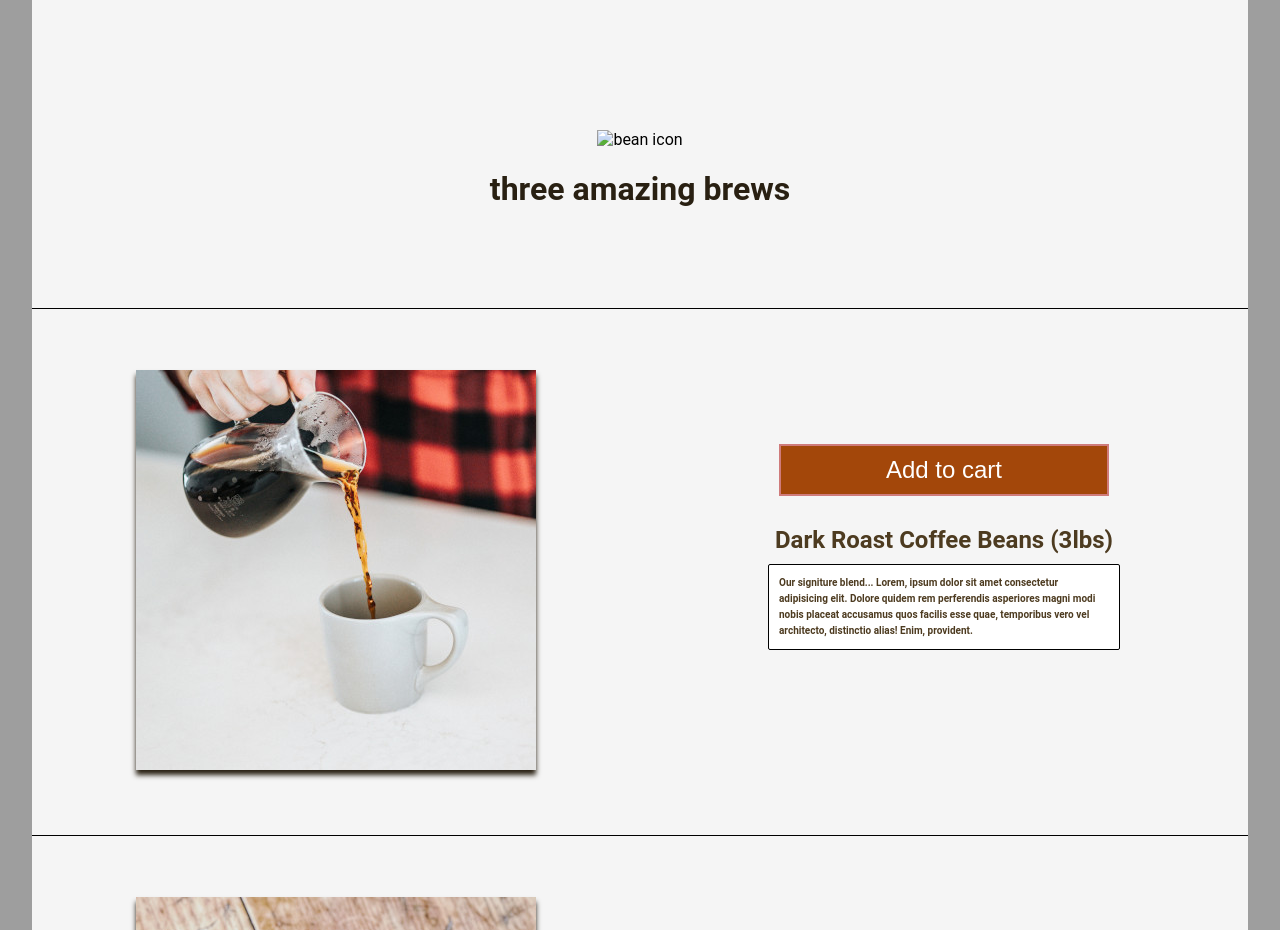
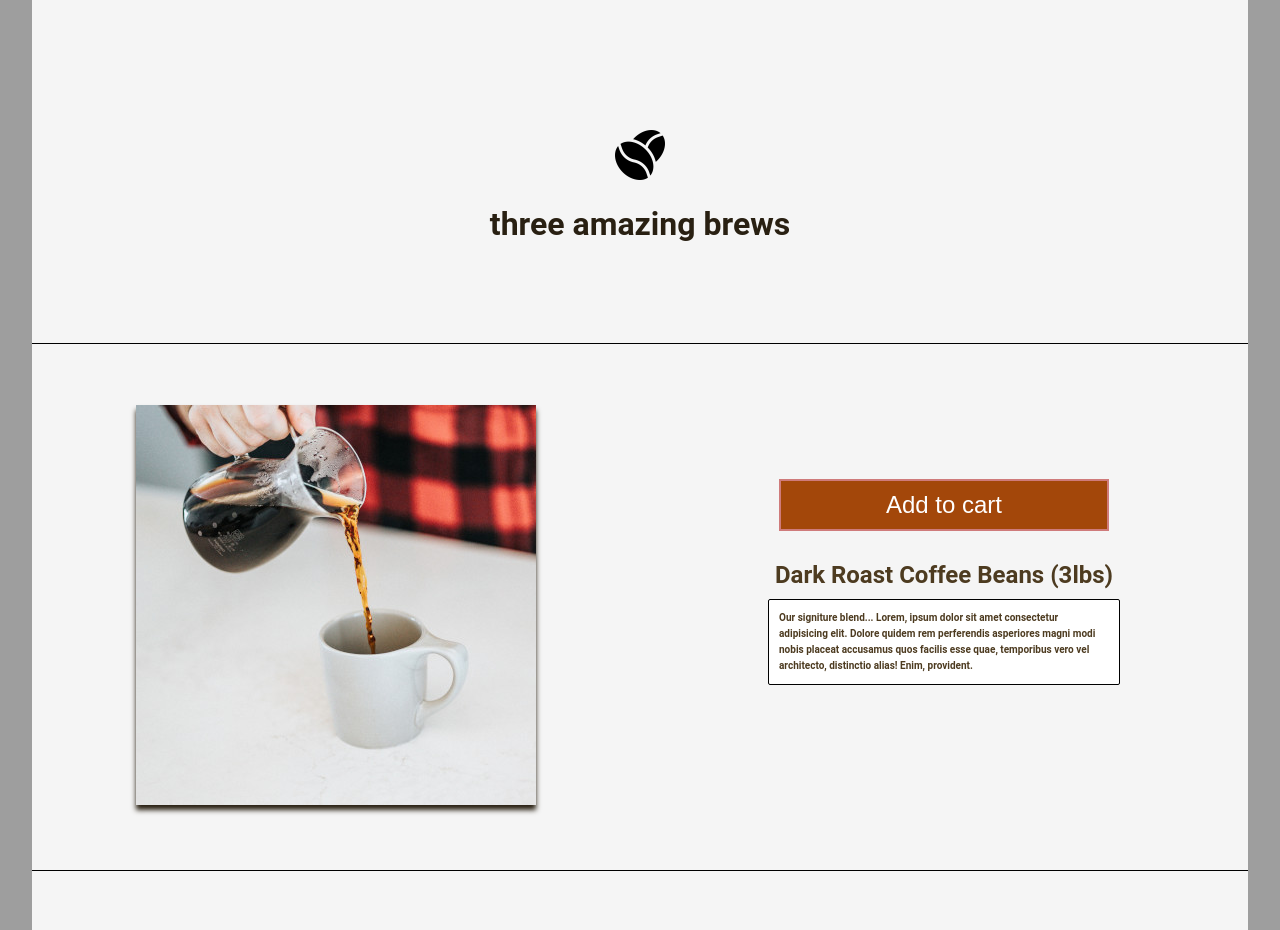
Before and after one commit to DillonKyleDev/Coffee-Store-Front, a plain HTML site: page index.html in a window 1280 px wide. Shown: the part 820-1750 px from the top of the page. Drawn offline with Linux system fonts and the light colour scheme; the site is published under a folder, as on GitHub Pages, so addresses that start at the root find nothing.

Commit message:
Update index.html

```diff
--- a/index.html
+++ b/index.html
@@ -55,7 +55,7 @@
       <!--code for coffeebean icons and h1-->
     <div id="amazeParent">
       <div id="amazeChild">
-      <img src="/icons/coffee-beans.png" alt="bean icon">
+      <img src="icons/coffee-beans.png" alt="bean icon">
       <h1> three amazing brews </h1>
       </div><!--amazeChild-->
     </div><!--amazeParent-->
```
